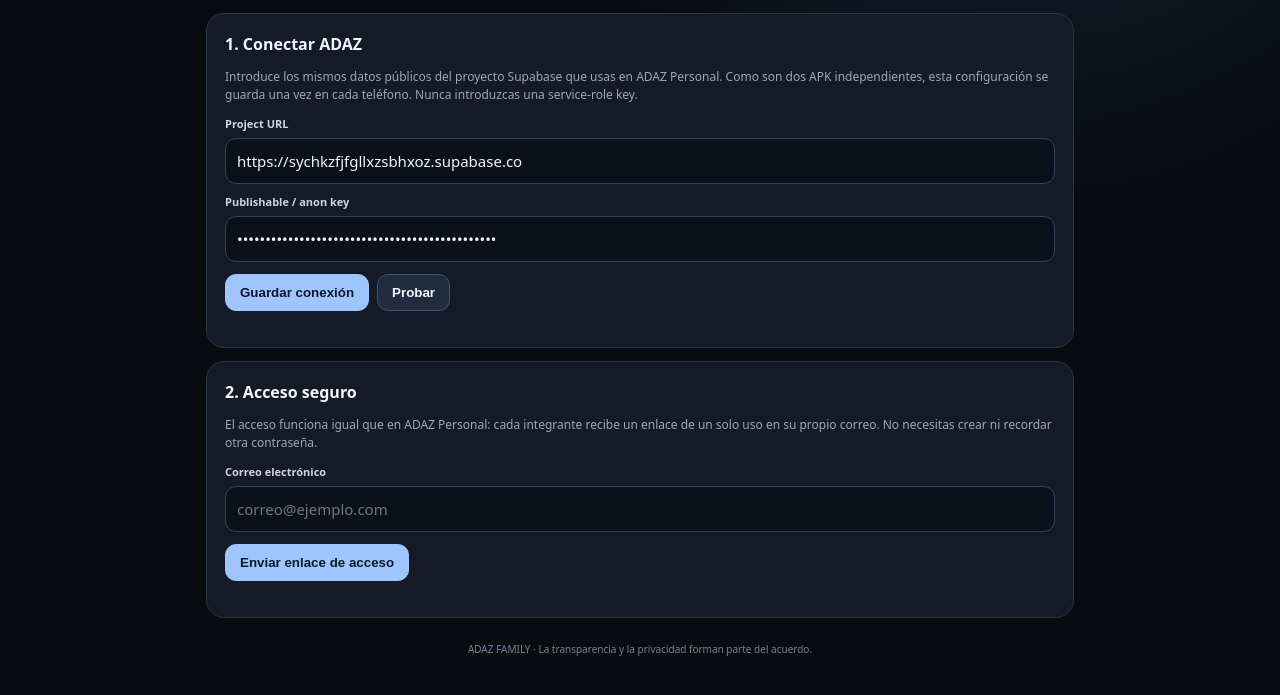
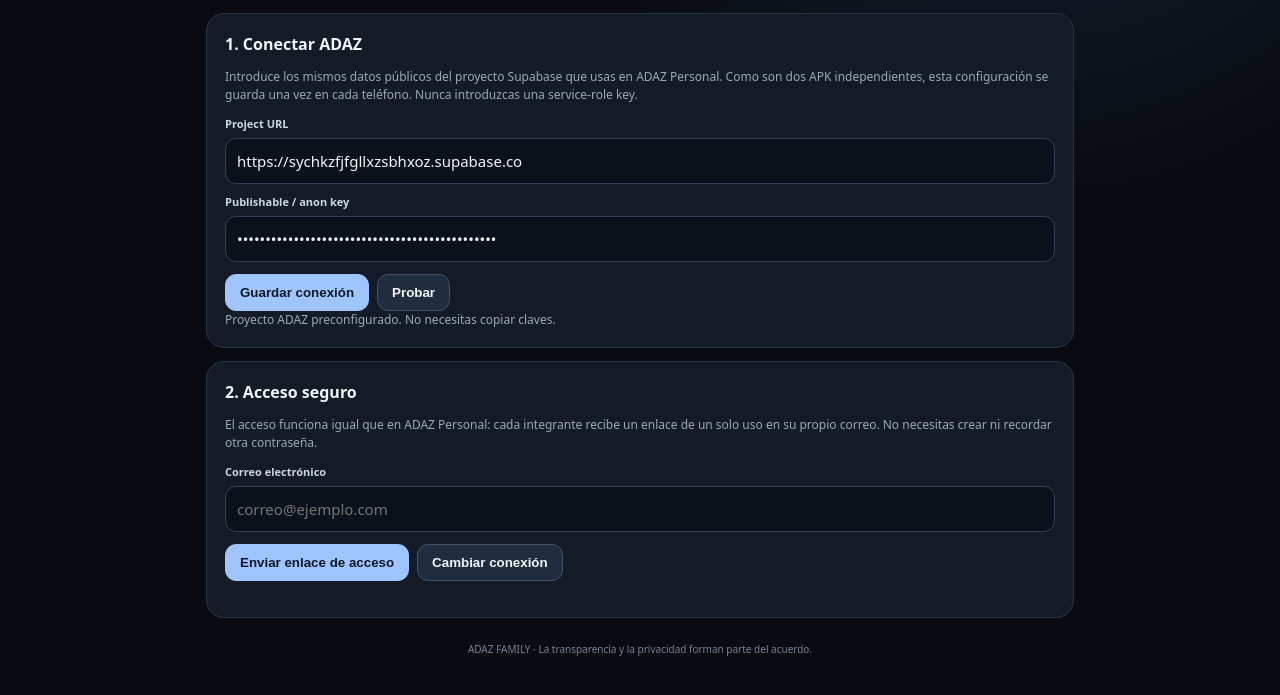
Before and after one commit to diazaalejo8-star/Adaz, a plain HTML site: page family.html in a window 1280 px wide. Shown: the part 309-1004 px from the top of the page. Drawn offline with nearby package versions, Linux system fonts and the light colour scheme.

Commit message:
Simplify Family setup with preconfigured project

```diff
--- a/family.html
+++ b/family.html
@@ -15,8 +15,8 @@
 <section class="card" id="configCard"><h2>1. Conectar ADAZ</h2><p class="muted">Introduce los mismos datos públicos del proyecto Supabase que usas en ADAZ Personal. Como son dos APK independientes, esta configuración se guarda una vez en cada teléfono. Nunca introduzcas una service-role key.</p>
 <div class="field"><label for="projectUrl">Project URL</label><input id="projectUrl" type="url" placeholder="https://xxxx.supabase.co"></div>
 <div class="field"><label for="publicKey">Publishable / anon key</label><input id="publicKey" type="password" autocomplete="off" placeholder="sb_publishable_…"></div>
-<div class="actions"><button class="btn primary" id="saveConfig">Guardar conexión</button><button class="btn" id="testConfig">Probar</button></div><div class="status" id="configStatus"></div></section>
-<section class="card" id="authCard"><h2>2. Acceso seguro</h2><p class="muted">El acceso funciona igual que en ADAZ Personal: cada integrante recibe un enlace de un solo uso en su propio correo. No necesitas crear ni recordar otra contraseña.</p><div class="field"><label for="email">Correo electrónico</label><input id="email" type="email" autocomplete="email" placeholder="correo@ejemplo.com"></div><div class="actions"><button class="btn primary" id="sendAccess">Enviar enlace de acceso</button></div><div class="status" id="authStatus"></div></section>
+<div class="actions"><button class="btn primary" id="saveConfig">Guardar conexión</button><button class="btn" id="testConfig">Probar</button></div><div class="status" id="configStatus">Proyecto ADAZ preconfigurado. No necesitas copiar claves.</div></section>
+<section class="card" id="authCard"><h2>2. Acceso seguro</h2><p class="muted">El acceso funciona igual que en ADAZ Personal: cada integrante recibe un enlace de un solo uso en su propio correo. No necesitas crear ni recordar otra contraseña.</p><div class="field"><label for="email">Correo electrónico</label><input id="email" type="email" autocomplete="email" placeholder="correo@ejemplo.com"></div><div class="actions"><button class="btn primary" id="sendAccess">Enviar enlace de acceso</button><button class="btn" id="editConfig" type="button">Cambiar conexión</button></div><div class="status" id="authStatus"></div></section>
 <section id="appCard" class="hidden">
 <div class="card"><div class="row"><h2 id="sessionTitle">Sesión</h2><span class="muted" id="sessionEmail"></span></div><div class="actions"><button class="btn" id="refresh">Actualizar</button><button class="btn" id="signOut">Cerrar sesión</button></div><div class="status" id="appStatus"></div></div>
 <div class="tabs"><button class="tab active" data-mode="student">ADAZ Personal</button><button class="tab" data-mode="parent">ADAZ Family</button></div>
```
